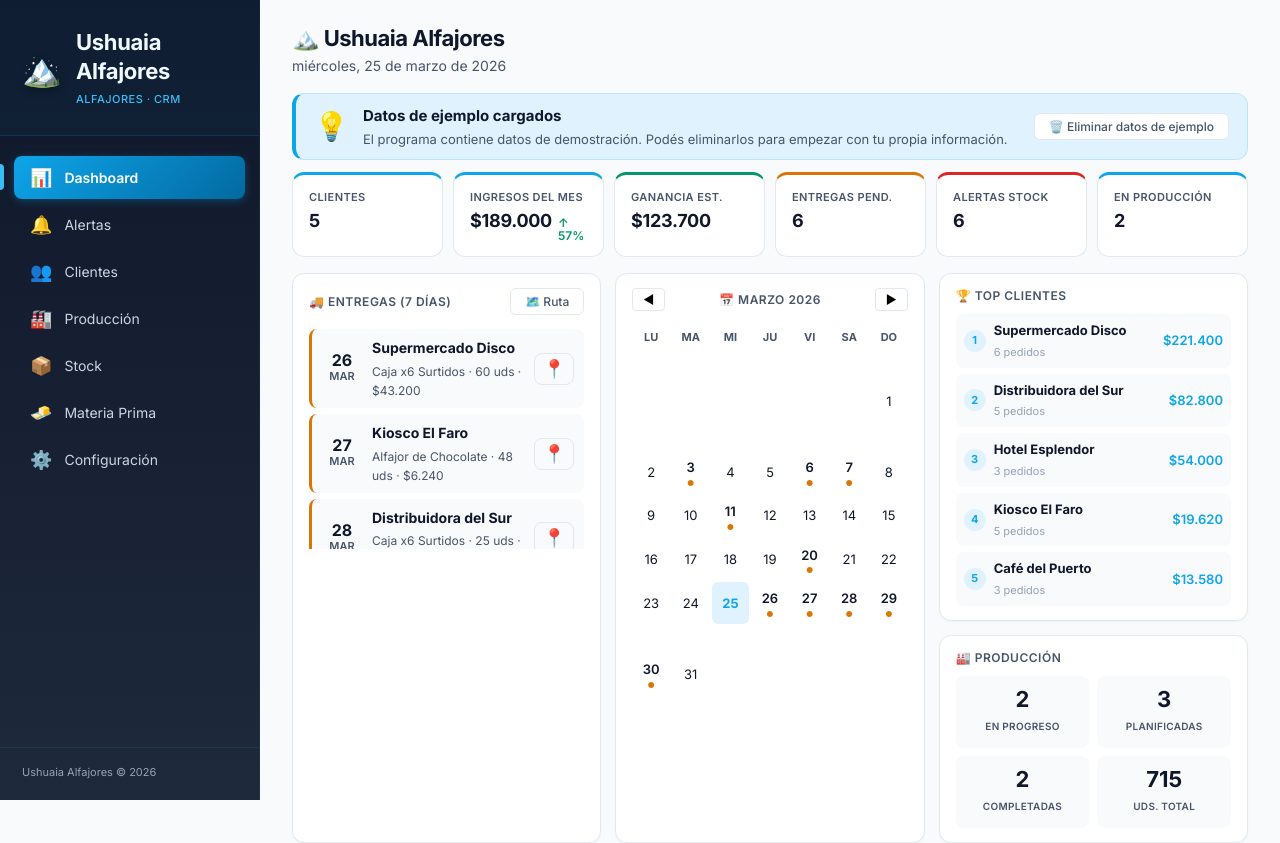
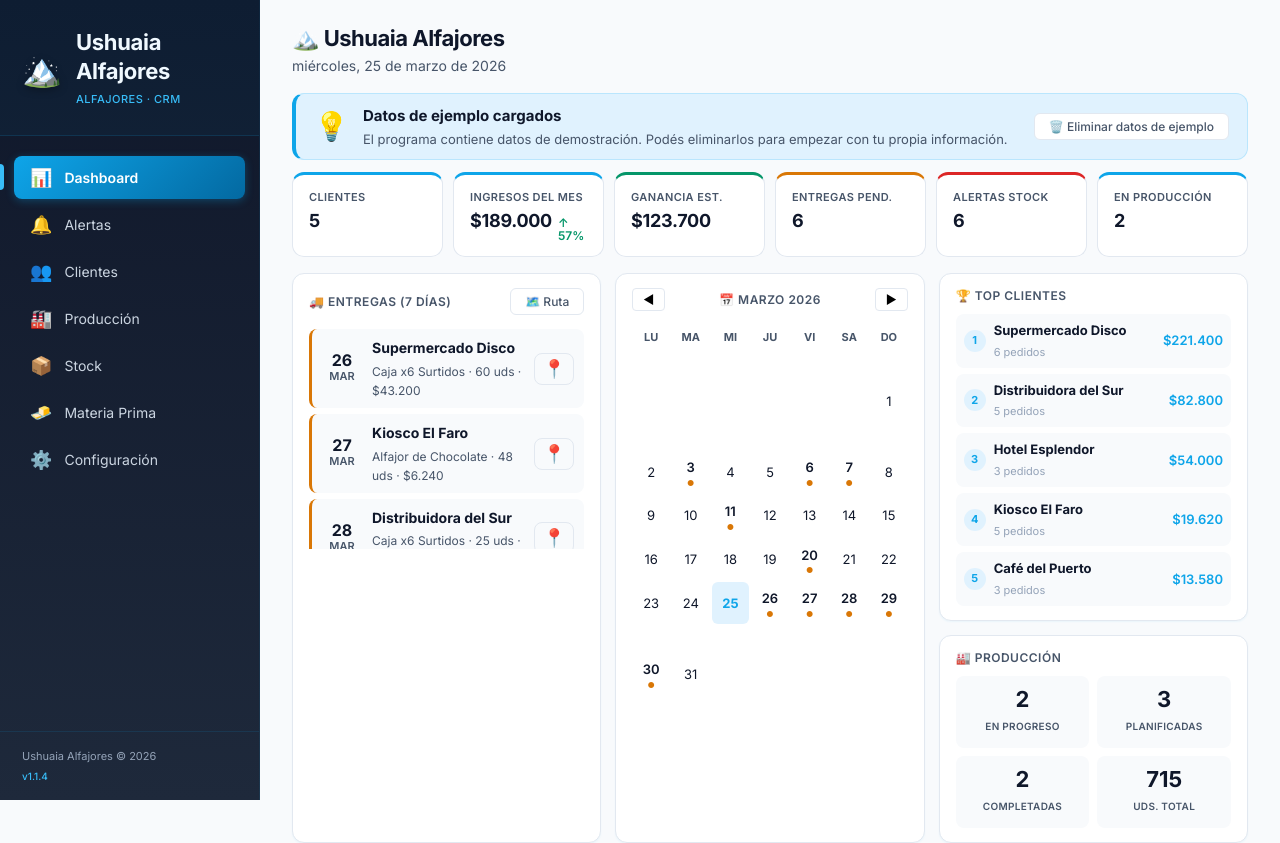
Before and after one commit to na7hk3r/ushuaia-crm, a React (Vite) app: page / in a window 1280 px wide. Shown: the top 843 px of the page. Built offline with nearby package versions, Linux system fonts and the light colour scheme; a web font is replaced by a local one.

Commit message:
fix: mostrar version desde package.json como fallback

```diff
--- a/src/components/Sidebar.jsx
+++ b/src/components/Sidebar.jsx
@@ -1,4 +1,5 @@
 import { useState, useEffect } from 'react'
+import { version as pkgVersion } from '../../package.json'
 
 const menuItems = [
   { id: 'dashboard', label: 'Dashboard', icon: '📊' },
@@ -11,11 +12,11 @@ const menuItems = [
 ]
 
 export default function Sidebar({ active, onNavigate, companyName, companyLogo }) {
-  const [version, setVersion] = useState('')
+  const [version, setVersion] = useState(pkgVersion)
 
   useEffect(() => {
     if (window.electronAPI?.getAppVersion) {
-      window.electronAPI.getAppVersion().then(v => setVersion(v))
+      window.electronAPI.getAppVersion().then(v => setVersion(v)).catch(() => {})
     }
   }, [])
 
```
